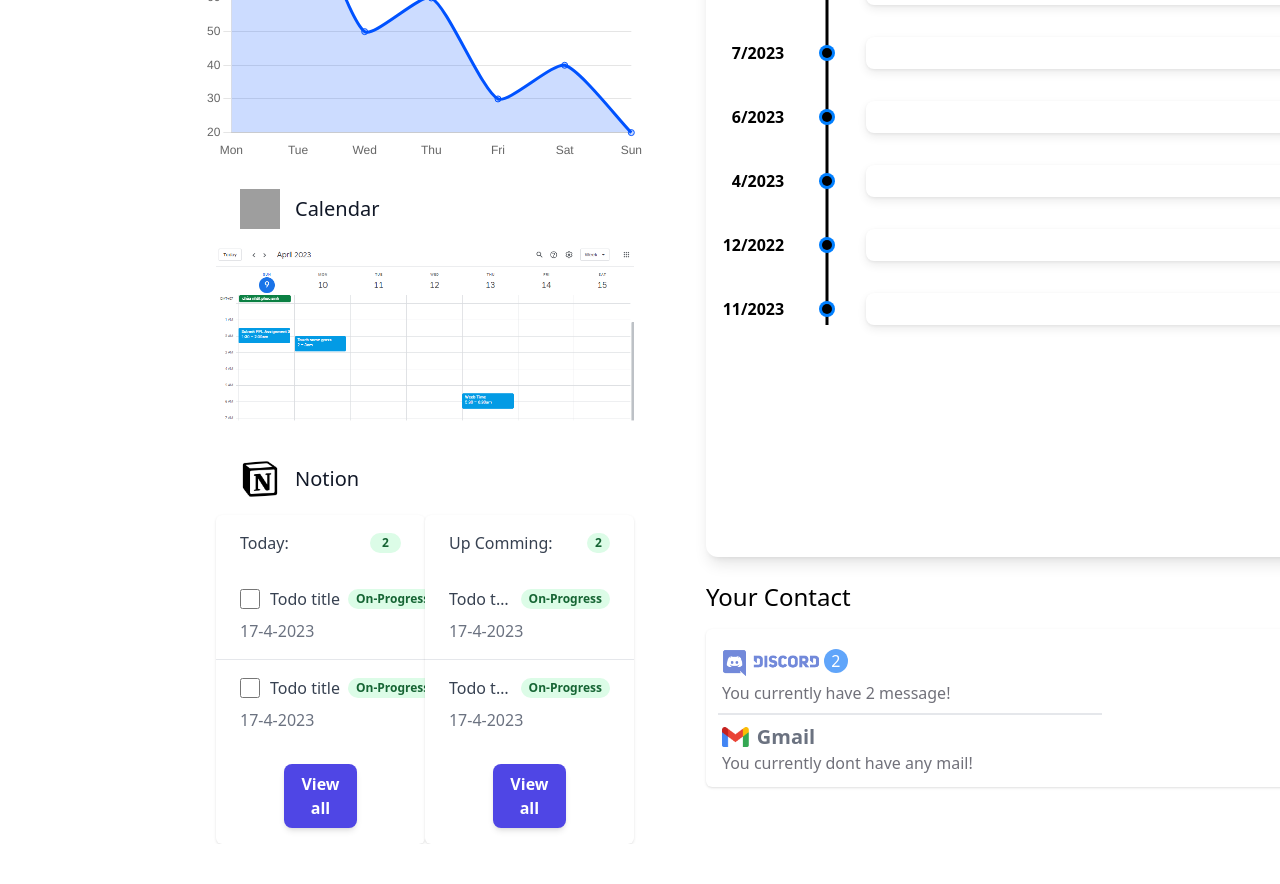
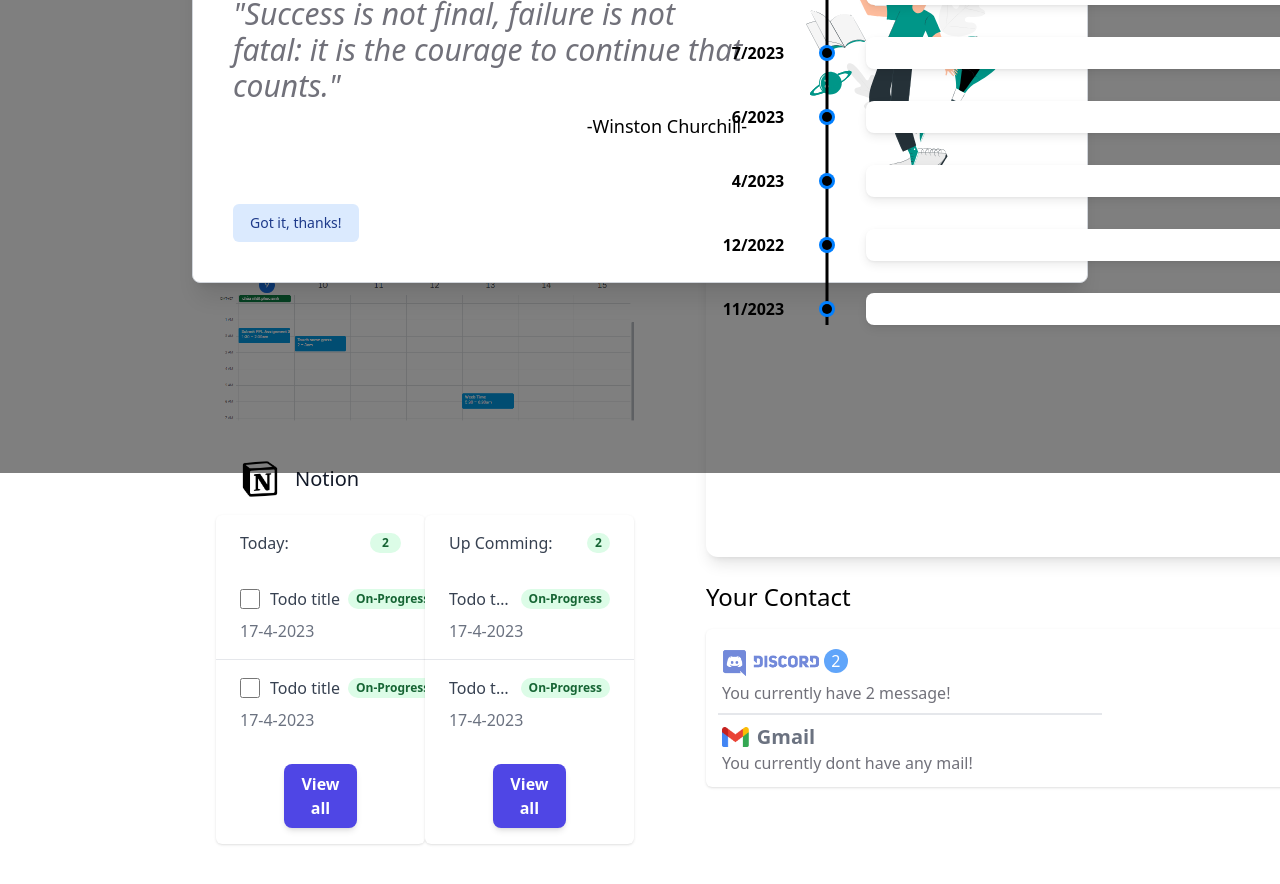
Before and after one commit to hungle2002/Bestie, a React (Create React App) app: page /home in a window 1280 px wide. Shown: the part 327-1211 px from the top of the page. Before the commit the page ends 1171 px from the top, so only its background shows below. Built offline with nearby package versions, Linux system fonts and the light colour scheme; grey boxes are pictures that could not be loaded.

Commit message:
fixquote

```diff
--- a/src/components/dayQuote/index.js
+++ b/src/components/dayQuote/index.js
@@ -22,7 +22,7 @@ function Quote () {
         return () => clearTimeout(timer);
     };
     useEffect(() => {
-        // handleOpen();
+        handleOpen();
     }, []);
     return (<div className="flex flex-col items-center py-16">
         <div className="h-32 w-32">
--- a/src/pages/HomePage/index.js
+++ b/src/pages/HomePage/index.js
@@ -52,6 +52,7 @@ function HomePage () {
                 </div>
             </div>
             {/* <Toast /> */}
+            <Quote/>
         </div>);
 }
 
```
